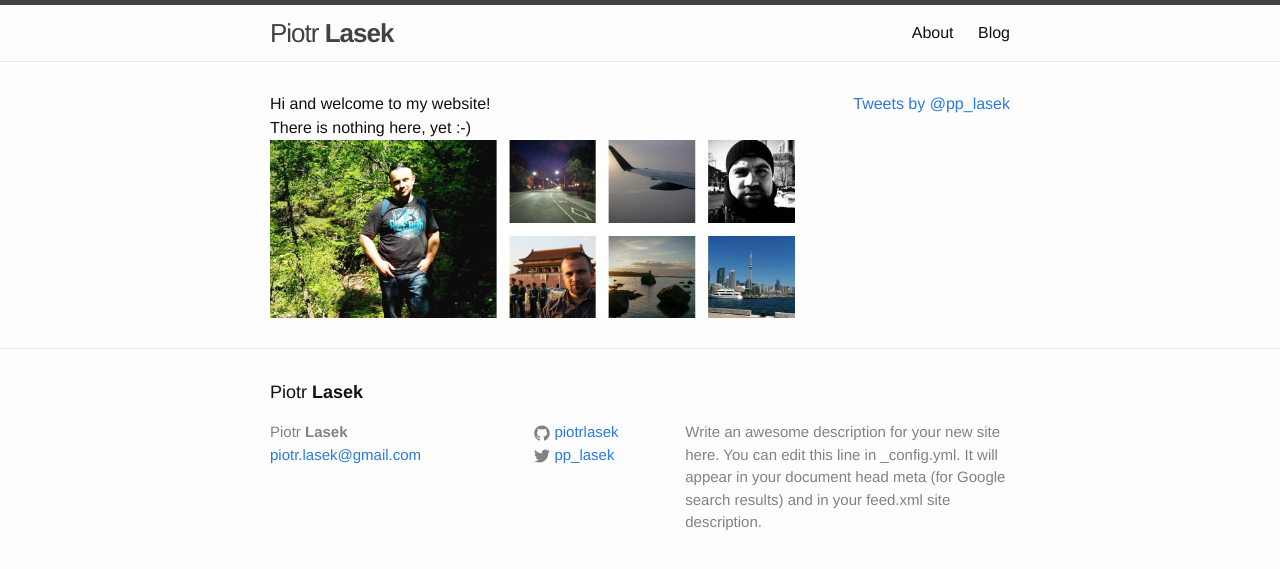
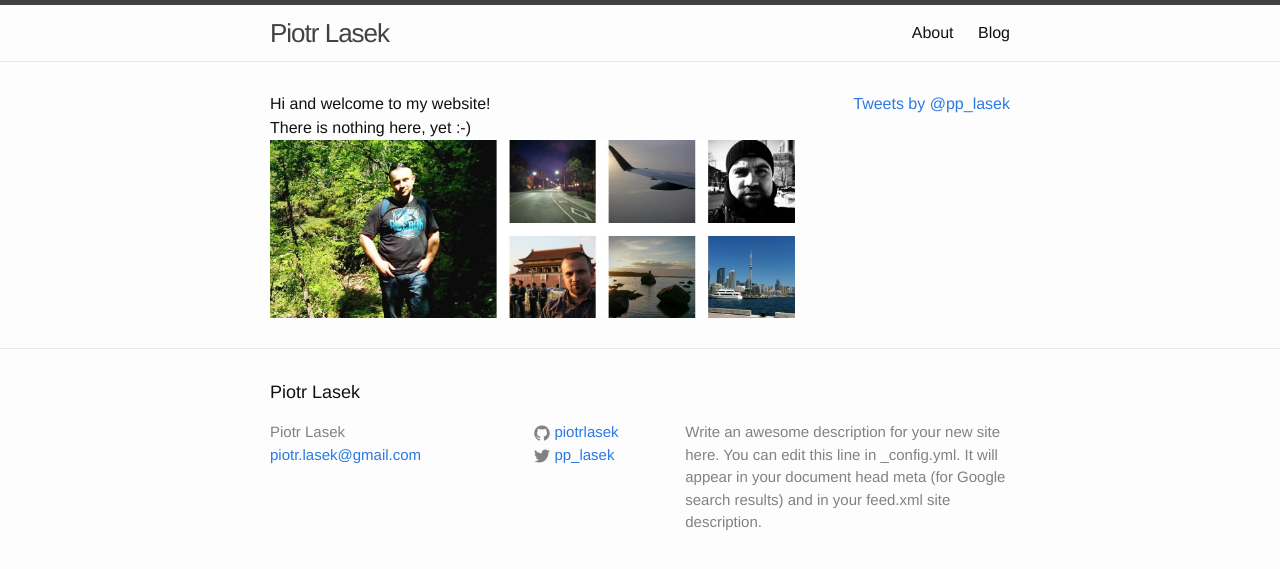
Before and after one commit to piotrlasek/piotrlasek.github.io, a Jekyll site: the page built from index.html, in a window 1280 px wide. Shown: the top 569 px of the page. Built offline with Jekyll 4.4.1, drawn with Linux system fonts in a browser that asks for light colours; the list of posts is cut into pages by our own code; comment, search, counter and statistics services are not loaded.

Commit message:
some changes

```diff
--- a/_config.yml
+++ b/_config.yml
@@ -1,5 +1,5 @@
 # Site settings
-title: Piotr <b>Lasek</b>
+title: Piotr Lasek
 email: piotr.lasek@gmail.com
 description: > # this means to ignore newlines until "baseurl:"
   Write an awesome description for your new site here. You can edit this
```
